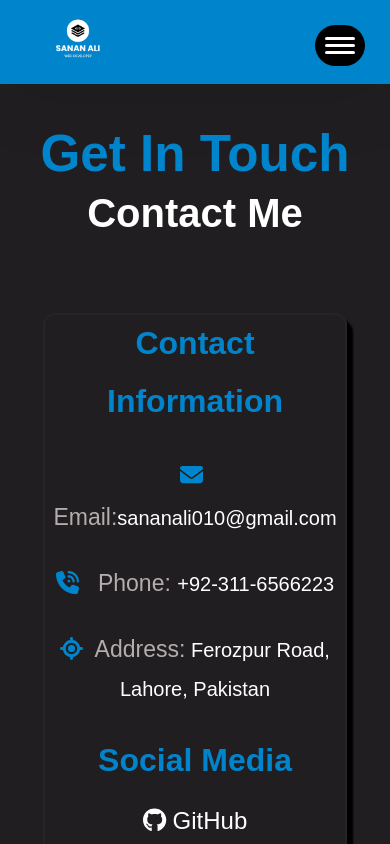
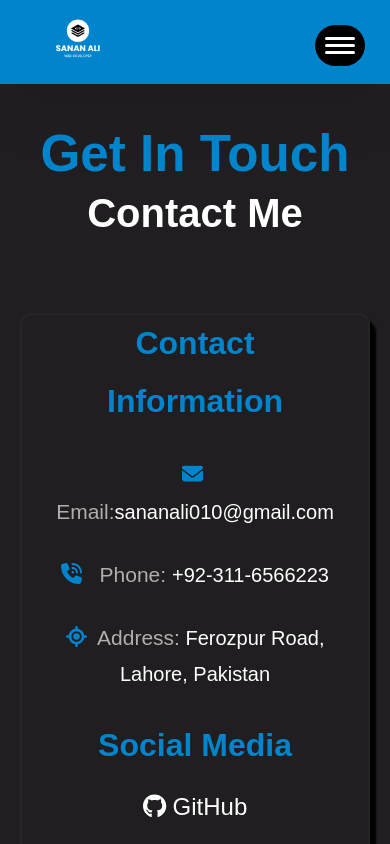
Before and after one commit to Sananali01/My-Portfolio, a React (Create React App) app: page /ContactMe in a window 390 px wide. Shown: the top 844 px of the page. Built offline with nearby package versions, Linux system fonts and the light colour scheme.

Commit message:
Update App.css

```diff
--- a/src/App.css
+++ b/src/App.css
@@ -1535,6 +1535,9 @@ h2 {
 }
 
 @media (max-width: 480px) {
+    .contact-info p span {
+    font-size: 21px;
+}
   .blog-post-content {
     font-size: 14px;
     /* Further decrease font size for small screens */
@@ -1543,6 +1546,7 @@ h2 {
     width: 300px;
   }
 }
+
 
 .center-container {
   display: flex;
@@ -1586,7 +1590,9 @@ h2 {
 @media (max-width: 850px) {
   .contact-info-container{
     flex-direction: column;
-  }
+    width:auto;
+  }
+
   .blog-main {
     padding: 10px;
   }
```
